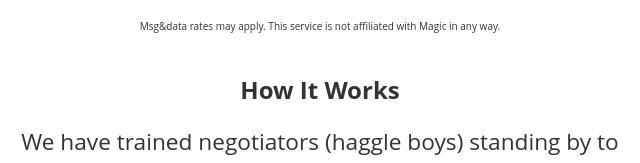
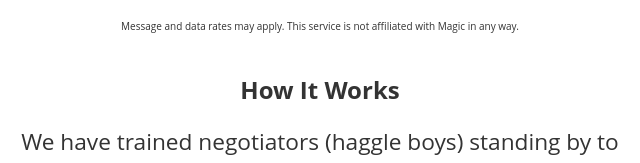
Before and after one commit to haggleboys/haggleboys.github.io, a plain HTML site: page index.html in a window 1280 px wide. Shown: the part 369-532 px from the top of the page, 320-960 px from the left. Drawn offline with Linux system fonts and the light colour scheme.

Commit message:
Update index.html

```diff
--- a/index.html
+++ b/index.html
@@ -42,7 +42,7 @@
             <center><h1>Text this phone number to have a live haggle boy haggle for YOU!</h1></center>
             <center>
             <div class="number animated">(415) 610-5246</div><br />
-            <span class="disclaimer">Msg&data rates may apply. This service is not affiliated with Magic in any way. </span>
+            <span class="disclaimer">Message and data rates may apply. This service is not affiliated with Magic in any way. </span>
 
              <center><h2 style="margin-top:40px;">How It Works</h2></center>
 
```
